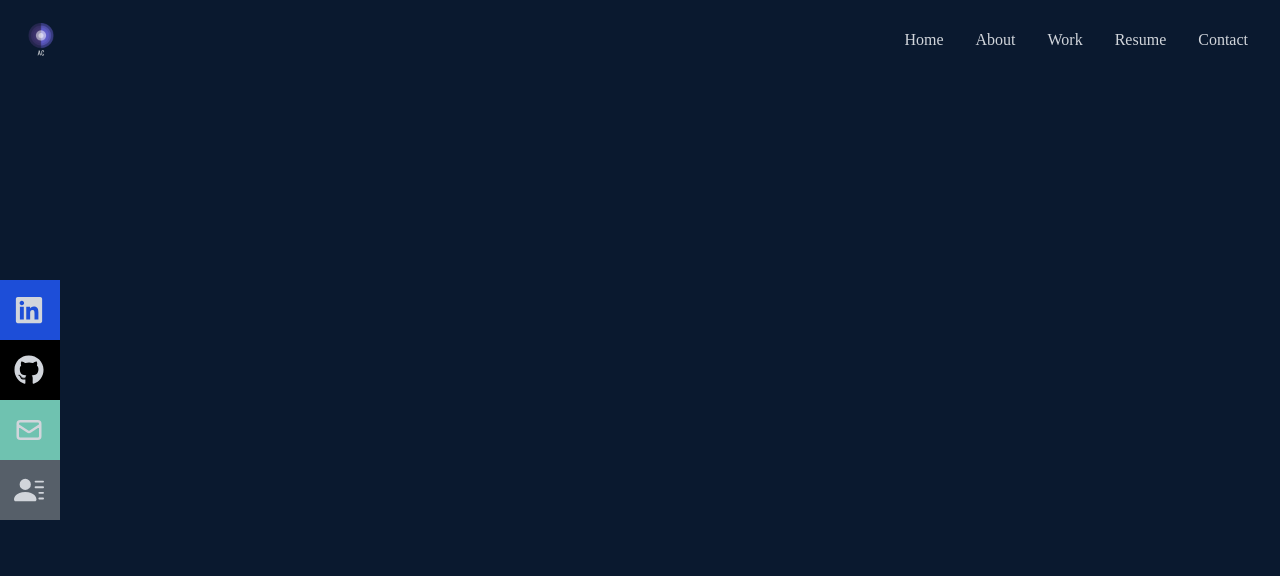
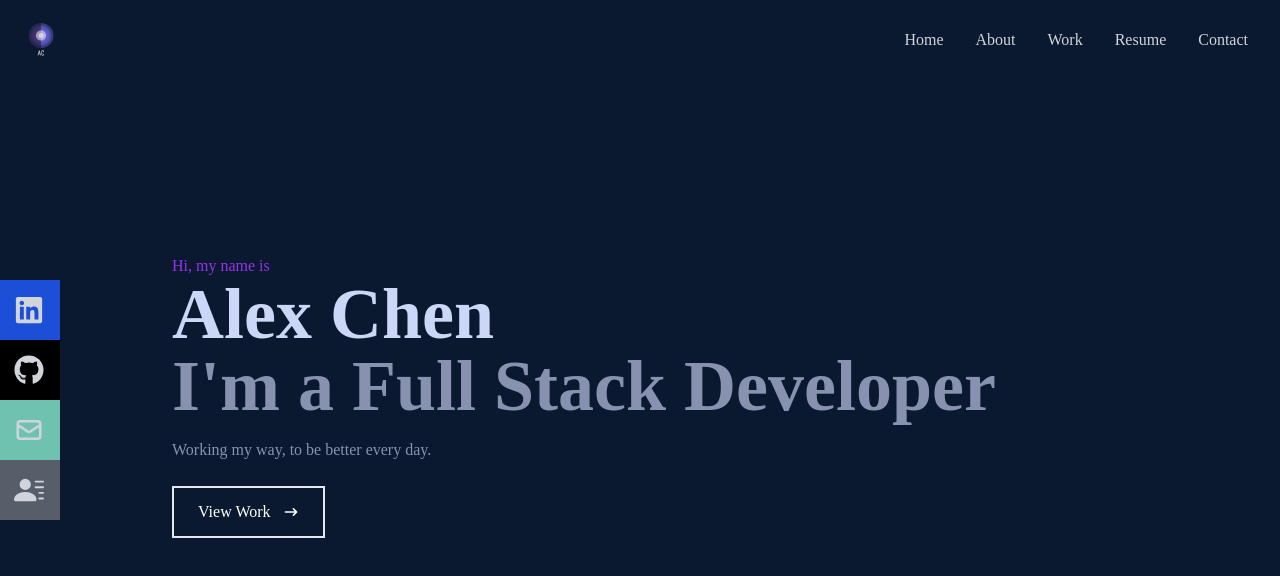
Before and after one commit to awchen85/react-portfolio, a React (Create React App) app: page / in a window 1280 px wide. Shown: the top 576 px of the page. Built offline with nearby package versions, Linux system fonts and the light colour scheme.

Commit message:
Home page filled in

```diff
--- /dev/null
+++ b/src/components/About.jsx
@@ -0,0 +1,11 @@
+import React from 'react'
+
+const About = () => {
+  return (
+    <div>
+
+    </div>
+  )
+}
+
+export default About
--- a/src/components/Home.jsx
+++ b/src/components/Home.jsx
@@ -1,9 +1,25 @@
 import React from 'react'
-
+import {HiArrowNarrowRight} from 'react-icons/hi';
 
 const Home = () => {
   return (
     <div className=' w-full h-screen bg-[#0a192f]'>
+
+        {/* Container */}
+        <div className='max-w-[1000px] mx-auto px-8 flex flex-col justify-center h-full'>
+            <p className='text-purple-600'>Hi, my name is </p>
+            <h1 className='text-4xl sm:text-7xl font-bold text-[#ccd6f6]'>Alex Chen</h1>
+            <h2 className='text-4xl sm:text-7xl font-bold text-[#8892b0]'>I'm a Full Stack Developer</h2>
+            <p className='text-[#8892b0] py-4 max-w-[700px]'>Working my way, to be better every day.</p>
+            <div>
+                <button className='text-white group border-2 px-6 py-3 my-2 flex items-center hover:bg-purple-600 hover:border-purple-600'>View Work
+                <span className='group-hover:rotate-90 duration-300'>
+                <HiArrowNarrowRight className='ml-3'/>
+                </span>
+                </button>
+            </div>
+
+        </div>
     </div>
   )
 }
```
